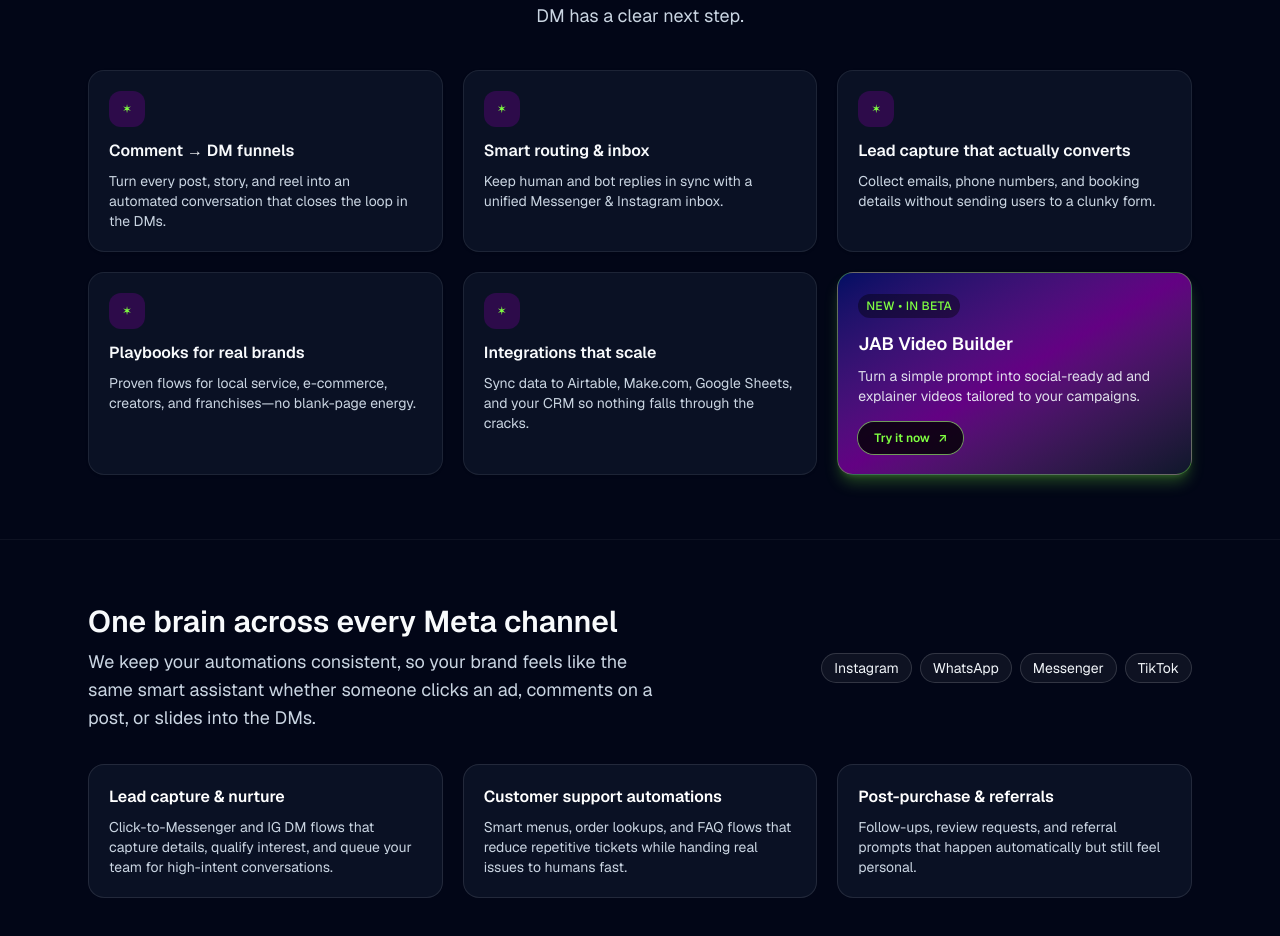
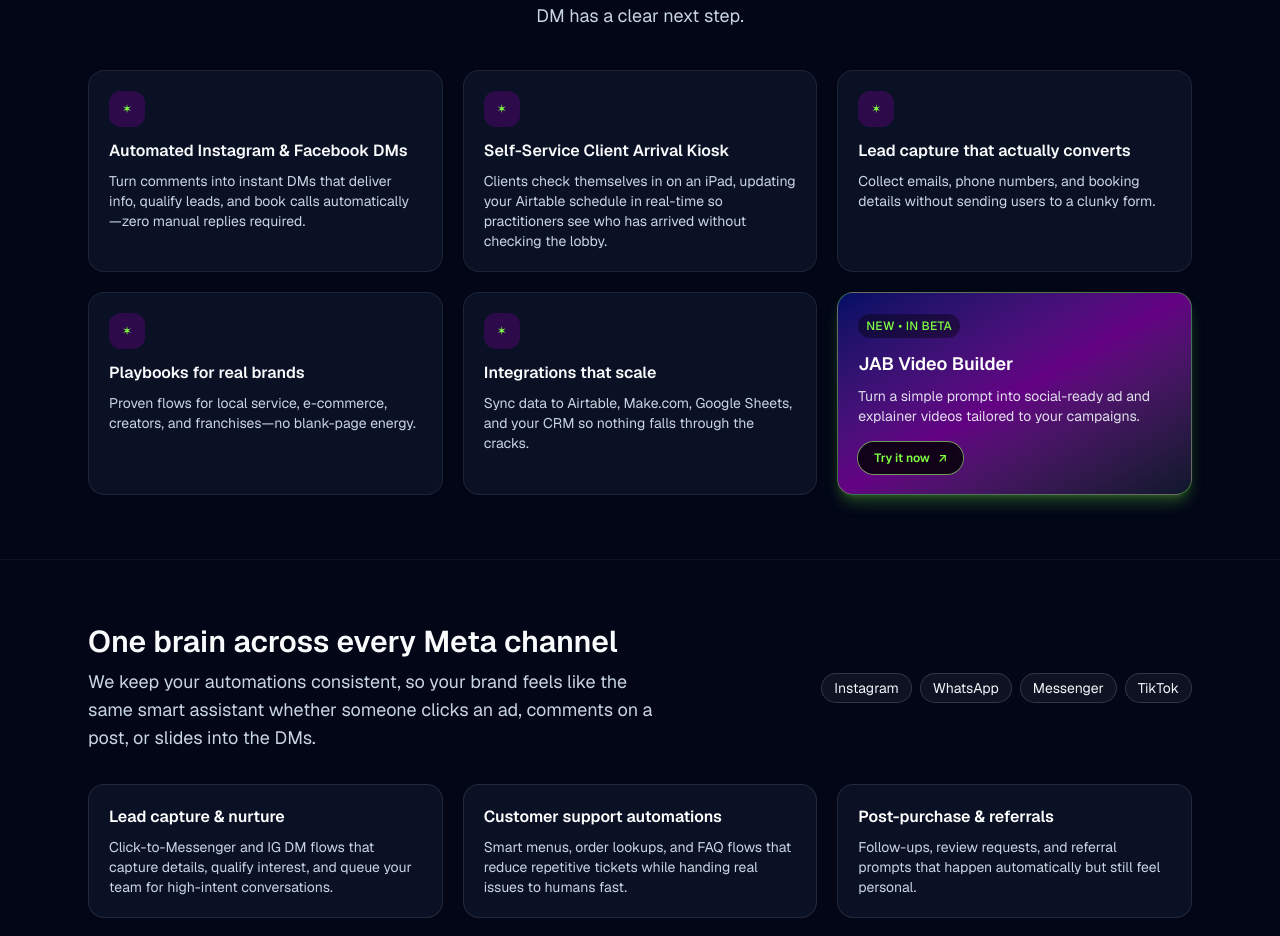
Before and after one commit to walterjordan/jab-site, a Next.js app: page / in a window 1280 px wide. Shown: the part 1080-2016 px from the top of the page. Built offline with nearby package versions, Linux system fonts and the light colour scheme; no server answers.

Commit message:
feat: Update homepage feature cards with outcome-driven copy for DMs and Client Kiosk

```diff
--- a/src/app/page.tsx
+++ b/src/app/page.tsx
@@ -21,12 +21,12 @@ const audiencePills = ["Entrepreneurs", "Small Business", "Agencies", "Franchise
 
 const featureCards = [
   {
-    title: "Comment → DM funnels",
-    desc: "Turn every post, story, and reel into an automated conversation that closes the loop in the DMs.",
+    title: "Automated Instagram & Facebook DMs",
+    desc: "Turn comments into instant DMs that deliver info, qualify leads, and book calls automatically—zero manual replies required.",
   },
   {
-    title: "Smart routing & inbox",
-    desc: "Keep human and bot replies in sync with a unified Messenger & Instagram inbox.",
+    title: "Self-Service Client Arrival Kiosk",
+    desc: "Clients check themselves in on an iPad, updating your Airtable schedule in real-time so practitioners see who has arrived without checking the lobby.",
   },
   {
     title: "Lead capture that actually converts",
```
